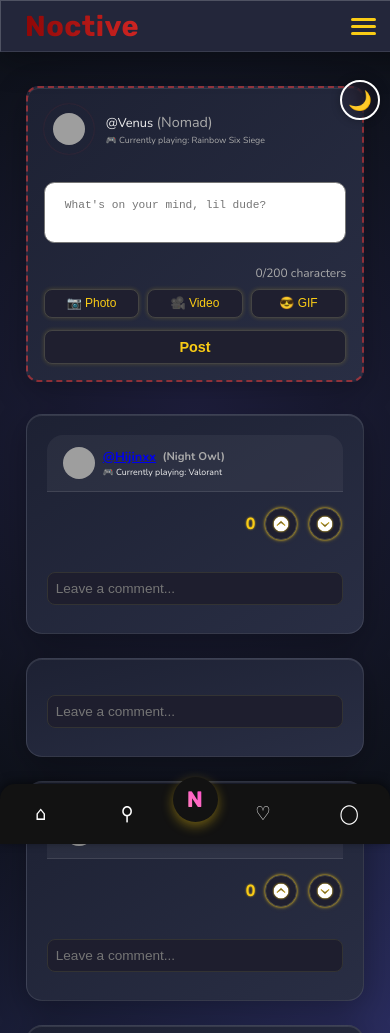
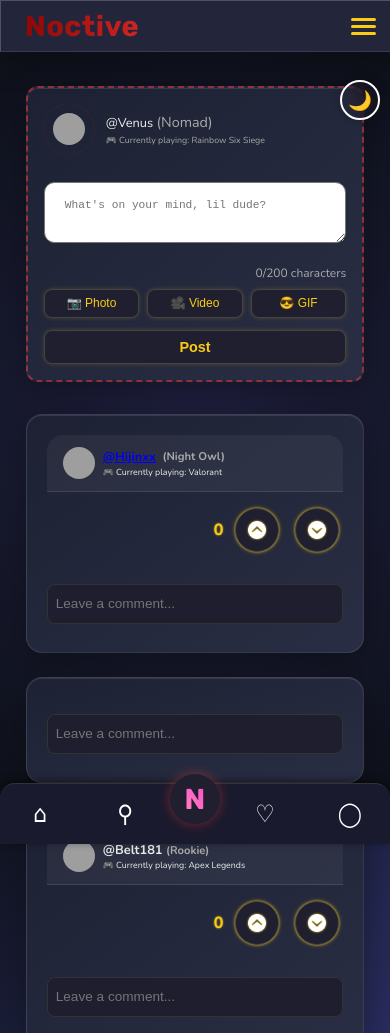
Before and after one commit to PivotMenace/Noctive, a website: page index.html in a window 390 px wide. Shown: the top 1033 px of the page. Drawn offline with nearby package versions, Linux system fonts and the light colour scheme; grey boxes are pictures that could not be loaded; a web font is replaced by a local one.

Commit message:
Initial commit

```diff
--- a/index.html
+++ b/index.html
@@ -428,6 +428,9 @@ header {
         padding: 1rem 1.25rem;
         margin-top: 1rem;
         margin-bottom: 0.5rem;
+        resize: vertical;
+        min-height: 40px;
+        max-height: 200px;
         background: #1e1e2e !important;
         border: 1px solid #333 !important;
         border-radius: 0.65rem;
@@ -469,6 +472,7 @@ header {
           box-shadow 0.18s cubic-bezier(.4,1.2,.6,1),
           background 0.18s,
           border-color 0.18s;
+        touch-action: manipulation;
         margin: 0 2px;
       }
       .vote-btn:hover,
@@ -1283,6 +1287,20 @@ button:focus,
   }
 }
 
+/* Add touch-action manipulation to all interactive elements */
+button,
+.nav-tab,
+.vote-btn,
+.media-btn,
+.trending-open-button,
+.sidebar-toggle-button,
+.dialog-close-btn,
+.mobile-nav button,
+.account-link,
+.theme-switch {
+  touch-action: manipulation;
+}
+
 @media (max-width: 900px) {
   .feed {
     max-width: 90vw;
@@ -1479,6 +1497,17 @@ button:focus,
 
   .header-main {
     gap: 0.5rem;
+  }
+
+  .vote-btn {
+    width: 44px !important;
+    height: 44px !important;
+    margin: 0 4px !important;
+  }
+
+  .vote-btn img {
+    width: 22px !important;
+    height: 22px !important;
   }
 
   .brand-title {
@@ -1658,7 +1687,7 @@ button:focus,
   </div>
 
   <textarea id="newPostInput" placeholder="What's on your mind, lil dude?" rows="2" maxlength="200"
-    style="width: 100%; margin-top: 1rem; margin-bottom: 0.5rem; padding: 1rem 1.25rem; border-radius: 0.65rem; font-size: 1rem; resize: none; box-sizing: border-box; transition: border-color 0.2s, box-shadow 0.2s;"></textarea>
+    style="width: 100%; margin-top: 1rem; margin-bottom: 0.5rem; padding: 1rem 1.25rem; border-radius: 0.65rem; font-size: 1rem; resize: vertical; min-height: 40px; max-height: 200px; box-sizing: border-box; transition: border-color 0.2s, box-shadow 0.2s;"></textarea>
 
   <div style="margin-top: 0.5rem; font-size: 0.75rem; color: #aaa; text-align: right;">
     <span id="charCount">0</span>/200 characters
@@ -2044,18 +2073,7 @@ if (window.innerWidth <= 768) {
 }
 </script>
 
-<!-- 👇 Paste this inside your <body>, ideally near the bottom -->
-<nav class="bottom-nav">
-  <a href="#home" class="nav-item"><span>⌂</span></a>
-  <a href="#search" class="nav-item"><span>⚲</span></a>
-
-  <a href="https://github.com/PivotMenace/Noctive" class="nav-center" target="_blank">
-    <span class="logo-circle bounce"></span>
-  </a>
-
-  <a href="#activity" class="nav-item"><span>♡</span></a>
-  <a href="#profile" class="nav-item"><span>◯</span></a>
-</nav>
+<!-- Mobile navigation is at the bottom of the page -->
 
 <style>
   .bottom-nav {
@@ -2166,13 +2184,81 @@ if (window.innerWidth <= 768) {
     }
   }
 
-  /* Mobile only */
+  /* Hide mobile nav on desktop */
   @media (min-width: 768px) {
     .bottom-nav {
-      display: none;
+      display: none !important;
+      visibility: hidden;
+      opacity: 0;
+      height: 0;
+      pointer-events: none;
     }
   }
+
+  /* Mobile Bottom Navigation Bar */
+  .bottom-nav {
+    position: fixed;
+    bottom: 0;
+    left: 0;
+    width: 100%;
+    height: 60px;
+    background: #1a1a2e;
+    border-top: 1px solid #333;
+    display: flex;
+    justify-content: space-around;
+    align-items: center;
+    z-index: 1000;
+    box-shadow: 0 -2px 8px rgba(0, 0, 0, 0.5);
+  }
+
+  .nav-item {
+    color: #f0f0f0;
+    font-size: 1.5rem;
+    text-decoration: none;
+  }
+
+  .nav-center {
+    position: relative;
+    bottom: 15px;
+    background: none;
+    text-align: center;
+    z-index: 1001;
+  }
+
+  .logo-circle {
+    width: 50px;
+    height: 50px;
+    background: #1f1f2f;
+    color: #ff3c38;
+    font-weight: 700;
+    font-family: 'Rubik', 'Segoe UI Bold', sans-serif;
+    border-radius: 50%;
+    display: flex;
+    justify-content: center;
+    align-items: center;
+    font-size: 1.8rem;
+    box-shadow: 0 0 12px rgba(255, 60, 56, 0.4);
+    transition: transform 0.2s ease-in-out, box-shadow 0.2s ease-in-out;
+  }
+
+  .logo-circle:hover {
+    transform: scale(1.1);
+    box-shadow: 0 0 16px rgba(255, 60, 56, 0.6);
+  }
 </style>
+
+  <!-- Mobile Bottom Navigation Bar (only visible on mobile) -->
+  <nav class="bottom-nav">
+    <a href="#home" class="nav-item"><span>⌂</span></a>
+    <a href="#search" class="nav-item"><span>⚲</span></a>
+
+    <a href="https://github.com/PivotMenace/Noctive" class="nav-center" target="_blank">
+      <div class="logo-circle"></div>
+    </a>
+
+    <a href="#activity" class="nav-item"><span>♡</span></a>
+    <a href="#profile" class="nav-item"><span>◯</span></a>
+  </nav>
 
   </body>
 </html>
```
